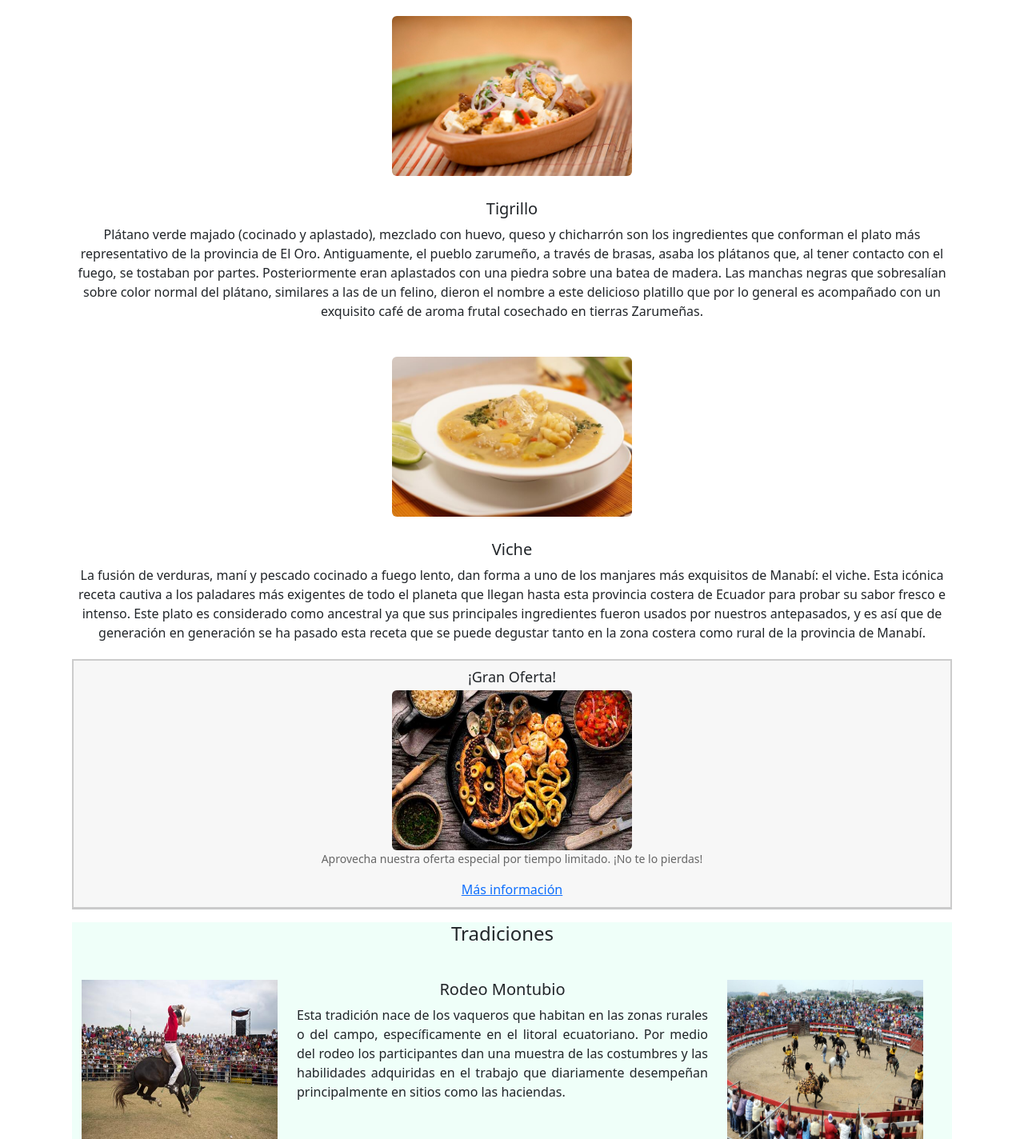
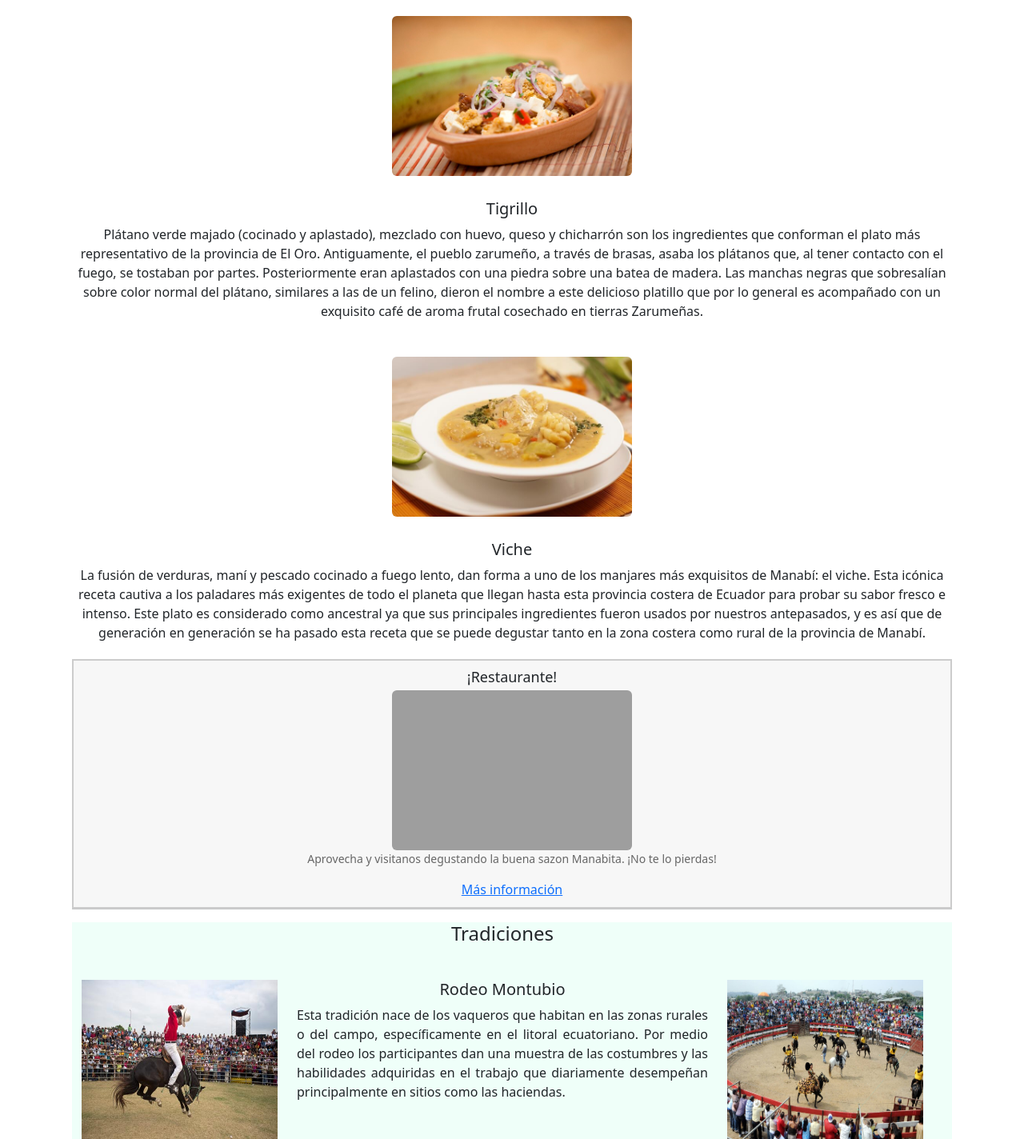
Before and after one commit to BryanCruz94/ASWproyectoU1, a PHP site: page /costa.php in a window 1280 px wide. Shown: the part 3722-5146 px from the top of the page at 80% size. Run offline with PHP 8.4, Linux system fonts and the light colour scheme; grey boxes are pictures that could not be loaded.

Commit message:
publicidad

```diff
--- a/costa.php
+++ b/costa.php
@@ -738,11 +738,11 @@
                                 <!-- ** PUBLICIDAD *** -->
 
                                 <div class="ad-container">
-                                    <h2 class="ad-title">¡Gran Oferta!</h2>
-                                    <img src="imgCosta/publicidad.jpg " class="rounded float-left" alt="Oferta Especial"
+                                    <h2 class="ad-title">¡Restaurante!</h2>
+                                    <img src="https://miredvista.co/wp-content/uploads/2022/09/sitios-17.jpg " class="rounded float-left" alt="Oferta Especial"
                                         height="200px" width="300px">
 
-                                    <p class="ad-description">Aprovecha nuestra oferta especial por tiempo limitado. ¡No
+                                    <p class="ad-description">Aprovecha y visitanos degustando la buena sazon Manabita. ¡No
                                         te lo pierdas!</p>
                                     <a href="costa/tienda1.php" target="_blank">Más información</a>
                                 </div>
```
Also changed, not shown: imgCosta/publicidad.jpg (deleted).
